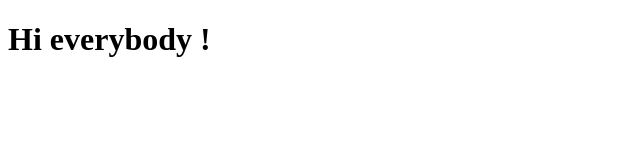
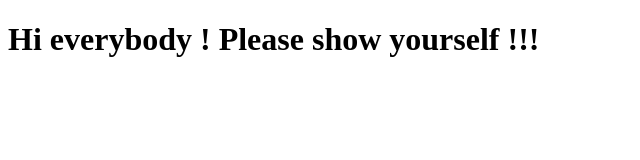
Before and after one commit to philjourney/coursera-test, a plain HTML site: page site/index.html in a window 1280 px wide. Shown: the whole page, without its empty margins (0-640 px from the left). Drawn offline with Linux system fonts and the light colour scheme.

Commit message:
update site/index.html

```diff
--- a/site/index.html
+++ b/site/index.html
@@ -4,6 +4,6 @@
         <title>Hello Coursera !</title>
     </head>
     <body>
-        <h1>Hi everybody !</h1>
+        <h1>Hi everybody ! Please show yourself !!!</h1>
     </body>
 </html>
```
